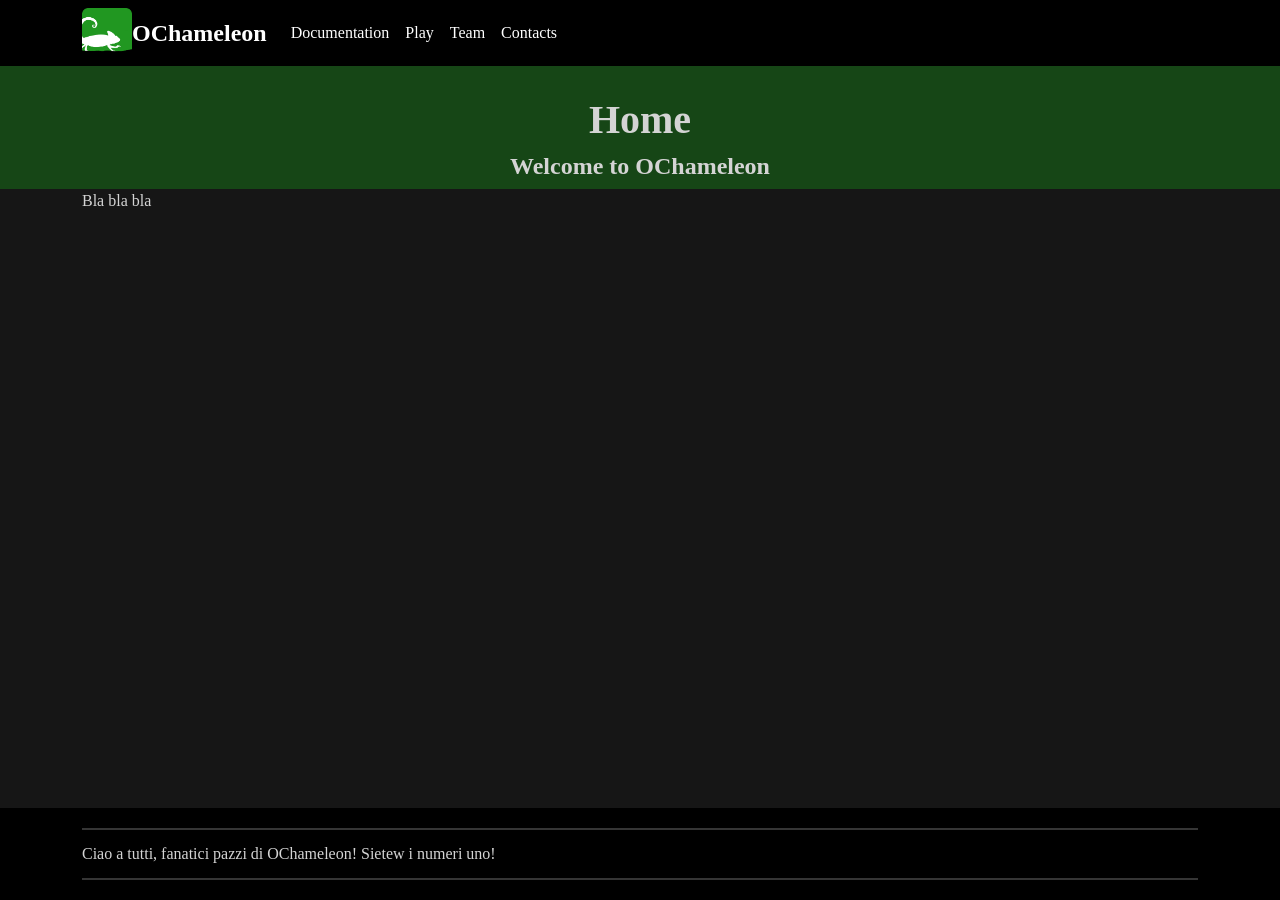
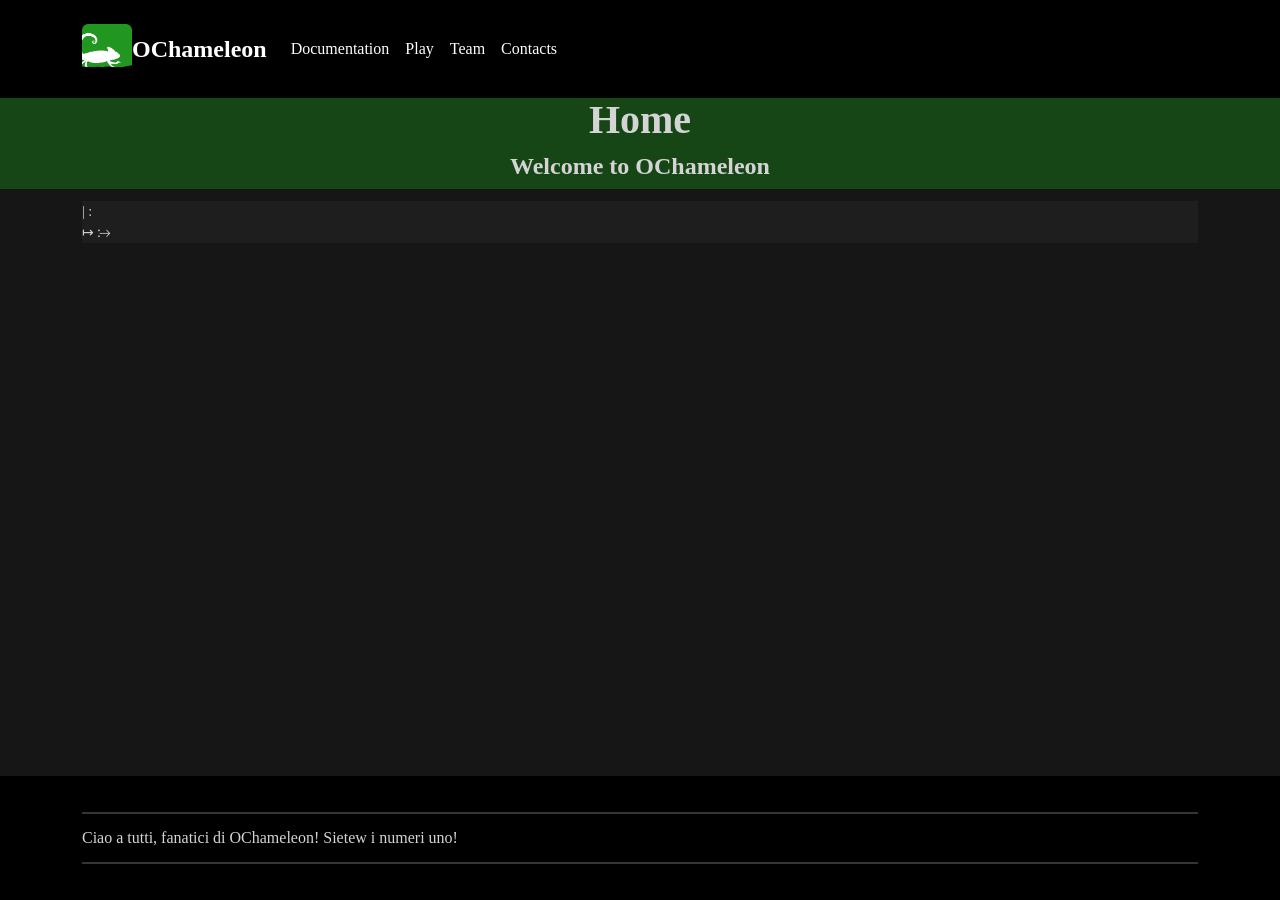
Before and after one commit to ochameleon/ochameleon.github.io, a Jekyll site: the page built from index.html, in a window 1280 px wide. Built offline with Jekyll 4.4.1, drawn with Linux system fonts in a browser that asks for light colours; some web fonts are replaced.

Commit message:
Correcting padding in header and footer, was too small. Testing pre tag

```diff
--- a/_includes/footer.html
+++ b/_includes/footer.html
@@ -1,7 +1,7 @@
-<footer class="footer p-2">
+<footer class="footer p-4">
     <div class="container">
         <hr>
-        Ciao a tutti, fanatici pazzi di OChameleon! Sietew i numeri uno!
+        Ciao a tutti, fanatici di OChameleon! Sietew i numeri uno!
         <hr>
     </div>
 </footer>
--- a/_includes/menu.html
+++ b/_includes/menu.html
@@ -1,4 +1,4 @@
-<nav class="navbar navbar-expand-lg navbar-dark fixed-top p-2">
+<nav class="navbar navbar-expand-lg navbar-dark fixed-top p-4">
     <div class="container">
         <a href="{{ '/' | relative_url }}">
             <img src="{{ '/files/logo/colour-icon-square-top.png' | relative_url }}" class="corner-logo" width="50" alt="Logo">
--- a/index.html
+++ b/index.html
@@ -5,5 +5,8 @@
 ---
 
 <div class="container">
-    Bla bla bla
+<pre>
+| :
+↦ ⧴
+</pre>
 </div>
```
